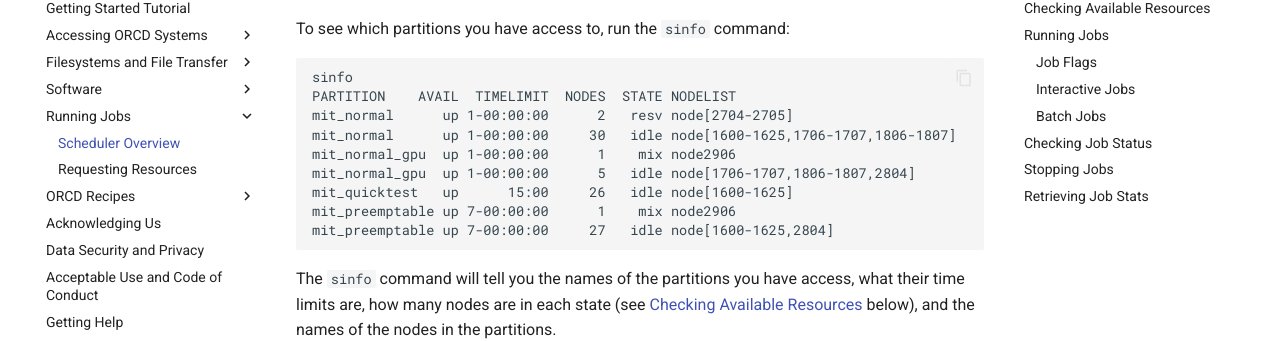
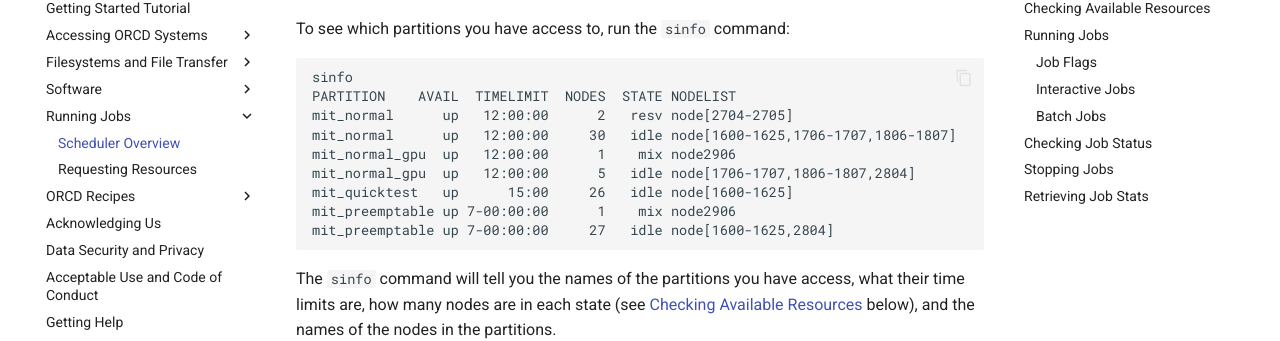
Before and after one commit to mit-orcd/orcd-docs-edit, an MkDocs documentation site: the page built from docs/running-jobs/overview.md, in a window 1280 px wide and 900 px high, scrolled down 449 px. Shown: the part 154-495 px from the top of the window. Built offline with MkDocs 1.6.1 and Material for MkDocs 9.7.7, drawn with Linux system fonts in a browser that asks for light colours.

Commit message:
Update overview.md

````diff
--- a/docs/running-jobs/overview.md
+++ b/docs/running-jobs/overview.md
@@ -11,10 +11,10 @@ To see which partitions you have access to, run the `sinfo` command:
 ```
 sinfo
 PARTITION    AVAIL  TIMELIMIT  NODES  STATE NODELIST
-mit_normal      up 1-00:00:00      2   resv node[2704-2705]
-mit_normal      up 1-00:00:00     30   idle node[1600-1625,1706-1707,1806-1807]
-mit_normal_gpu  up 1-00:00:00      1    mix node2906
-mit_normal_gpu  up 1-00:00:00      5   idle node[1706-1707,1806-1807,2804]
+mit_normal      up   12:00:00      2   resv node[2704-2705]
+mit_normal      up   12:00:00     30   idle node[1600-1625,1706-1707,1806-1807]
+mit_normal_gpu  up   12:00:00      1    mix node2906
+mit_normal_gpu  up   12:00:00      5   idle node[1706-1707,1806-1807,2804]
 mit_quicktest   up      15:00     26   idle node[1600-1625]
 mit_preemptable up 7-00:00:00      1    mix node2906
 mit_preemptable up 7-00:00:00     27   idle node[1600-1625,2804]
````
